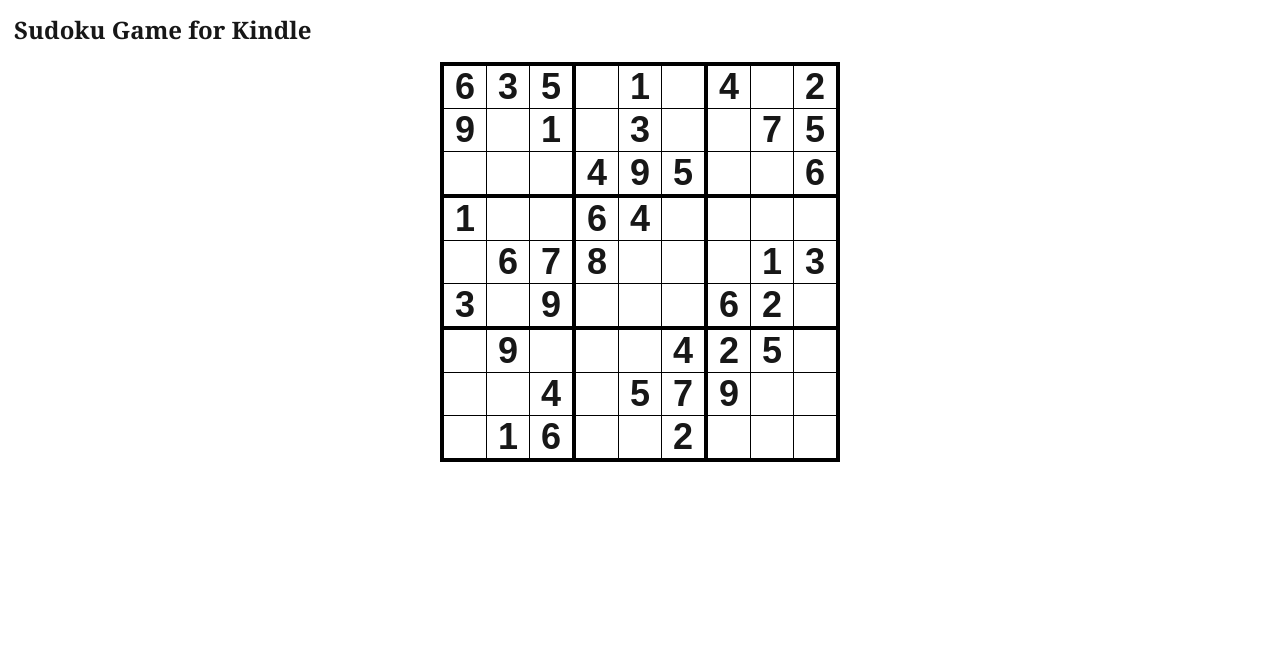
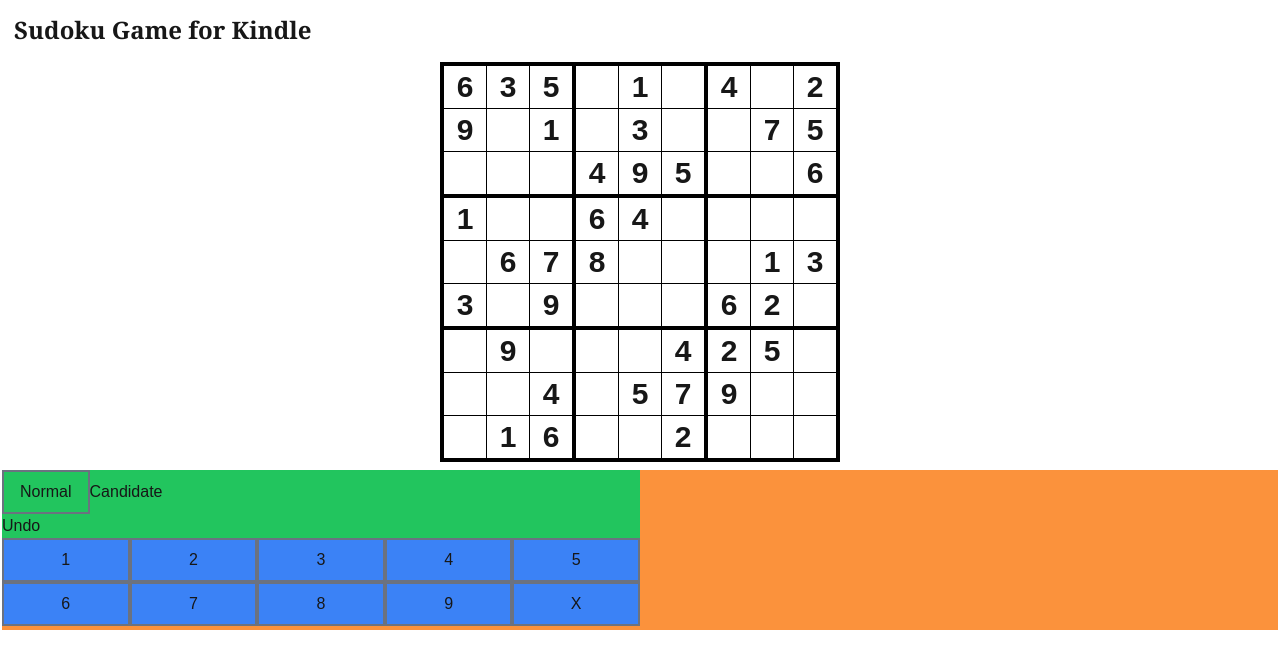
Before and after one commit to truongngoctuan/eink-games, a Next.js app in the folder EInkGamesWeb/: page / in a window 1280 px wide. Shown: the top 668 px of the page. Built offline with nearby package versions, Linux system fonts and the light colour scheme.

Commit message:
reafactor and adding new components

```diff
--- a/EInkGamesWeb/src/components/SudokuBoard/Cell.tsx
+++ b/EInkGamesWeb/src/components/SudokuBoard/Cell.tsx
@@ -69,7 +69,7 @@ function Cell(props: CellProps) {
       onTouchEnd={(e) => onSelect(state.idx)}
       onTouchStart={(e) => onSelect(state.idx)}
     >
-      <span className="font-bold font-san text-4xl">{displayText}</span>
+      <span className="font-bold font-san text-3xl">{displayText}</span>
     </div>
   );
 }
--- a/EInkGamesWeb/src/components/SudokuBoard/SudokuBoard.tsx
+++ b/EInkGamesWeb/src/components/SudokuBoard/SudokuBoard.tsx
@@ -1,66 +1,23 @@
 import React, { useState } from "react";
-import { type CellState } from "./Cell";
 import {
   CELL_BORDER,
   CELL_DIMENSION,
   GROUP_BORDER,
-  type Coordinate,
   type SudokuGameState,
 } from "./constants";
 import CellGroup from "./CellGroup";
 import { GAME_DATA } from "@/data/sudoku";
+import { getGroups } from "./service";
 
-function getCoordinate(idx: number, size: number) {
-  const iRow = Math.floor(idx / (size * 3));
-  const iCol = idx % (size * 3);
-
-  const iGroupRow = Math.floor(iRow / size);
-  const iGroupCol = Math.floor(iCol / size);
-  const groupIdx = iGroupRow * size + iGroupCol;
-
-  var coor: Coordinate = {
-    iRow,
-    iCol,
-    iGroupCol,
-    iGroupRow,
-    groupIdx,
+type InputKeyButtonProps = {
+  value: string;
 };
 
-  return coor;
-}
-
-function getGroups(gameState: SudokuGameState) {
-  const size = 3;
-
-  const groups: Array<CellState[]> = [];
-  for (let i = 0; i < size * 3; i++) {
-    groups.push([]);
-  }
-
-  for (let i = 0; i < gameState.puzzle.length; i++) {
-    // result.push(gameState.puzzle.slice(i, i + size));
-    const coordinate = getCoordinate(i, size);
-    // console.log("groupIdx", groupIdx, iGroupRow, iGroupCol, iRow, iCol);
-
-    const isSelected = gameState.selectingIdx === i;
-    const coordinateSelected = getCoordinate(gameState.selectingIdx, size);
-
-    groups[coordinate.groupIdx].push({
-      idx: i,
-      num: gameState.puzzle[i],
-      coordinate,
-      isUserInput: gameState.puzzle[i] === 0,
-      selected: isSelected,
-      isHightlighted:
-        coordinateSelected.iCol === coordinate.iCol ||
-        coordinateSelected.iRow === coordinate.iRow ||
-        coordinateSelected.groupIdx === coordinate.groupIdx,
-      isSameNum:
-        gameState.puzzle[gameState.selectingIdx] !== 0 &&
-        gameState.puzzle[i] === gameState.puzzle[gameState.selectingIdx],
-    });
-  }
-  return groups;
+function InputKeyButton(props: InputKeyButtonProps) {
+  const { value } = props;
+  return (
+    <button className="p-2 px-4 border-gray-500 border-2 w-1/5">{value}</button>
+  );
 }
 
 function SudokuBoard() {
@@ -69,7 +26,7 @@ function SudokuBoard() {
 
   const [selectingIdx, setSelectingIdx] = useState<number>(-1);
   const gameState: SudokuGameState = {
-    puzzle: GAME_DATA.easy.puzzle_data.puzzle,
+    puzzle: GAME_DATA[0].easy.puzzle_data.puzzle,
     selectingIdx,
     solution: [],
   };
@@ -79,7 +36,10 @@ function SudokuBoard() {
   };
 
   const groups = getGroups(gameState);
+
+  const KEY_VALUES = [1, 2, 3, 4, 5, 6, 7, 8, 9];
   return (
+    <>
       <div
         className="bg-black flex flex-wrap p-1"
         style={{
@@ -96,6 +56,24 @@ function SudokuBoard() {
           />
         ))}
       </div>
+      <div className="button-groups bg-orange-400 w-full h-40 mt-2">
+        <div className="w-1/2 bg-green-500">
+          <div>
+            <button className="p-2 px-4 border-gray-500 border-2">
+              Normal
+            </button>
+            <button>Candidate</button>
+          </div>
+          <button>Undo</button>
+        </div>
+        <div className="w-1/2 bg-blue-500 flex flex-row flex-wrap">
+          {KEY_VALUES.map((v) => (
+            <InputKeyButton key={v} value={v.toString()}></InputKeyButton>
+          ))}
+          <InputKeyButton value={"X"}></InputKeyButton>
+        </div>
+      </div>
+    </>
   );
 }
 
--- /dev/null
+++ b/EInkGamesWeb/src/components/SudokuBoard/service.ts
@@ -0,0 +1,56 @@
+import { CellState } from "./Cell";
+import { Coordinate, SudokuGameState } from "./constants";
+
+
+export function getCoordinate(idx: number, size: number) {
+  const iRow = Math.floor(idx / (size * 3));
+  const iCol = idx % (size * 3);
+
+  const iGroupRow = Math.floor(iRow / size);
+  const iGroupCol = Math.floor(iCol / size);
+  const groupIdx = iGroupRow * size + iGroupCol;
+
+  var coor: Coordinate = {
+    iRow,
+    iCol,
+    iGroupCol,
+    iGroupRow,
+    groupIdx,
+  };
+
+  return coor;
+}
+
+export function getGroups(gameState: SudokuGameState) {
+  const size = 3;
+
+  const groups: Array<CellState[]> = [];
+  for (let i = 0; i < size * 3; i++) {
+    groups.push([]);
+  }
+
+  for (let i = 0; i < gameState.puzzle.length; i++) {
+    // result.push(gameState.puzzle.slice(i, i + size));
+    const coordinate = getCoordinate(i, size);
+    // console.log("groupIdx", groupIdx, iGroupRow, iGroupCol, iRow, iCol);
+
+    const isSelected = gameState.selectingIdx === i;
+    const coordinateSelected = getCoordinate(gameState.selectingIdx, size);
+
+    groups[coordinate.groupIdx].push({
+      idx: i,
+      num: gameState.puzzle[i],
+      coordinate,
+      isUserInput: gameState.puzzle[i] === 0,
+      selected: isSelected,
+      isHightlighted:
+        coordinateSelected.iCol === coordinate.iCol ||
+        coordinateSelected.iRow === coordinate.iRow ||
+        coordinateSelected.groupIdx === coordinate.groupIdx,
+      isSameNum:
+        gameState.puzzle[gameState.selectingIdx] !== 0 &&
+        gameState.puzzle[i] === gameState.puzzle[gameState.selectingIdx],
+    });
+  }
+  return groups;
+}
--- a/EInkGamesWeb/src/data/sudoku.ts
+++ b/EInkGamesWeb/src/data/sudoku.ts
@@ -1,4 +1,4 @@
-export const GAME_DATA = {
+export const GAME_DATA = [{
     "displayDate": "April 24, 2025",
     "easy": {
         "day_of_week": "Thursday",
@@ -39,4 +39,32 @@ export const GAME_DATA = {
             "solution": [7, 2, 8, 9, 5, 6, 4, 1, 3, 4, 5, 3, 1, 7, 8, 2, 6, 9, 6, 9, 1, 4, 2, 3, 8, 7, 5, 8, 1, 2, 3, 6, 4, 9, 5, 7, 9, 4, 5, 2, 1, 7, 6, 3, 8, 3, 6, 7, 5, 8, 9, 1, 4, 2, 2, 3, 9, 6, 4, 5, 7, 8, 1, 1, 7, 4, 8, 3, 2, 5, 9, 6, 5, 8, 6, 7, 9, 1, 3, 2, 4]
         }
     }
+},
+    {
+        "displayDate": "April 27, 2025", "easy": {
+            "day_of_week": "Sunday", "difficulty": "Easy", "print_date": "2025-04-27",
+            "published": "2025-04-26 14:00:00", "puzzle_id": 150071, "version": 1, "puzzle_data":
+            {
+                "hints": [14, 51, 62, 17, 33, 18, 28, 16, 68, 78, 20, 42, 71, 73, 58, 72, 29, 26, 63, 37, 2, 32, 60, 52, 5, 34, 39, 45, 55, 67, 80, 11, 8, 43, 48, 23, 49, 21, 6, 9, 22, 66, 79],
+                "puzzle": [2, 9, 0, 8, 1, 0, 0, 5, 0, 0, 4, 0, 3, 5, 0, 8, 0, 0, 0, 1, 0, 0, 0, 0, 6, 2, 0, 5, 0, 0, 1, 2, 0, 0, 0, 7, 9, 0, 2, 0, 8, 7, 0, 0, 1, 0, 7, 1, 0, 0, 5, 0, 0, 8, 1, 0, 7, 5, 0, 9, 0, 8, 0, 0, 2, 8, 0, 0, 0, 4, 9, 0, 0, 0, 9, 2, 3, 8, 0, 0, 0],
+                "solution": [2, 9, 3, 8, 1, 6, 7, 5, 4, 7, 4, 6, 3, 5, 2, 8, 1, 9, 8, 1, 5, 9, 7, 4, 6, 2, 3, 5, 8, 4, 1, 2, 3, 9, 6, 7, 9, 3, 2, 6, 8, 7, 5, 4, 1, 6, 7, 1, 4, 9, 5, 2, 3, 8, 1, 6, 7, 5, 4, 9, 3, 8, 2, 3, 2, 8, 7, 6, 1, 4, 9, 5, 4, 5, 9, 2, 3, 8, 1, 7, 6]
             }
+        },
+        "hard": {
+            "day_of_week": "Sunday", "difficulty": "Hard", "print_date": "2025-04-27", "published": "2025-04-26 14:00:00", "puzzle_id": 150070, "version": 1,
+            "puzzle_data": {
+                "hints": [0, 2, 8, 6, 22, 13, 24, 40, 37, 38, 72, 54, 75, 10, 11, 25, 31, 53, 55, 64, 67, 73, 17, 19, 52, 61, 74, 16, 33, 34, 41, 44, 48, 56, 59, 66, 68, 69, 80, 21, 27, 35, 43, 50, 51, 70, 71, 14, 20, 30, 32, 45, 63, 9, 18, 23, 65],
+                "puzzle": [0, 6, 0, 2, 1, 5, 0, 4, 0, 0, 0, 0, 4, 0, 0, 3, 0, 0, 0, 0, 0, 0, 0, 0, 0, 0, 9, 0, 1, 3, 0, 0, 0, 0, 0, 0, 5, 0, 0, 1, 0, 0, 2, 0, 0, 0, 7, 6, 0, 8, 0, 0, 0, 0, 0, 0, 0, 8, 7, 0, 1, 0, 5, 0, 0, 0, 0, 0, 0, 0, 0, 0, 0, 0, 0, 0, 3, 1, 7, 9, 0],
+                "solution": [3, 6, 9, 2, 1, 5, 8, 4, 7, 7, 2, 5, 4, 9, 8, 3, 1, 6, 8, 4, 1, 7, 6, 3, 5, 2, 9, 2, 1, 3, 9, 5, 7, 6, 8, 4, 5, 9, 8, 1, 4, 6, 2, 7, 3, 4, 7, 6, 3, 8, 2, 9, 5, 1, 9, 3, 2, 8, 7, 4, 1, 6, 5, 1, 5, 7, 6, 2, 9, 4, 3, 8, 6, 8, 4, 5, 3, 1, 7, 9, 2]
+            }
+        },
+        "medium": {
+            "day_of_week": "Sunday", "difficulty": "Medium", "print_date": "2025-04-27", "published": "2025-04-26 14:00:00", "puzzle_id": 150072, "version": 1, "puzzle_data":
+            {
+                "hints": [46, 13, 32, 52, 58, 36, 44, 15, 22, 11, 24, 16, 10, 9, 17, 78, 18, 34, 3, 19, 28, 39, 57, 61, 64, 71, 73, 8, 66, 70, 80, 65, 75, 59, 69, 74, 29, 41, 60, 63, 76, 4, 25, 33, 38, 47, 50, 68, 72, 77, 7, 23, 31, 49, 51],
+                "puzzle": [6, 9, 2, 0, 0, 7, 5, 0, 0, 0, 0, 0, 8, 0, 5, 0, 0, 0, 0, 0, 5, 9, 0, 0, 0, 0, 2, 4, 0, 0, 5, 0, 0, 0, 0, 6, 0, 1, 0, 0, 8, 0, 2, 7, 0, 2, 0, 0, 4, 0, 0, 0, 0, 9, 1, 3, 6, 0, 0, 0, 0, 0, 7, 0, 0, 0, 0, 3, 0, 0, 0, 0, 0, 0, 0, 0, 0, 0, 0, 6, 0],
+                "solution": [6, 9, 2, 3, 1, 7, 5, 4, 8, 7, 4, 1, 8, 2, 5, 6, 9, 3, 3, 8, 5, 9, 6, 4, 7, 1, 2, 4, 7, 8, 5, 9, 2, 1, 3, 6, 5, 1, 9, 6, 8, 3, 2, 7, 4, 2, 6, 3, 4, 7, 1, 8, 5, 9, 1, 3, 6, 2, 5, 9, 4, 8, 7, 8, 5, 4, 7, 3, 6, 9, 2, 1, 9, 2, 7, 1, 4, 8, 3, 6, 5]
+            }
+        }
+}
+];
```
Lines whose indentation alone changed are shown as unchanged.
